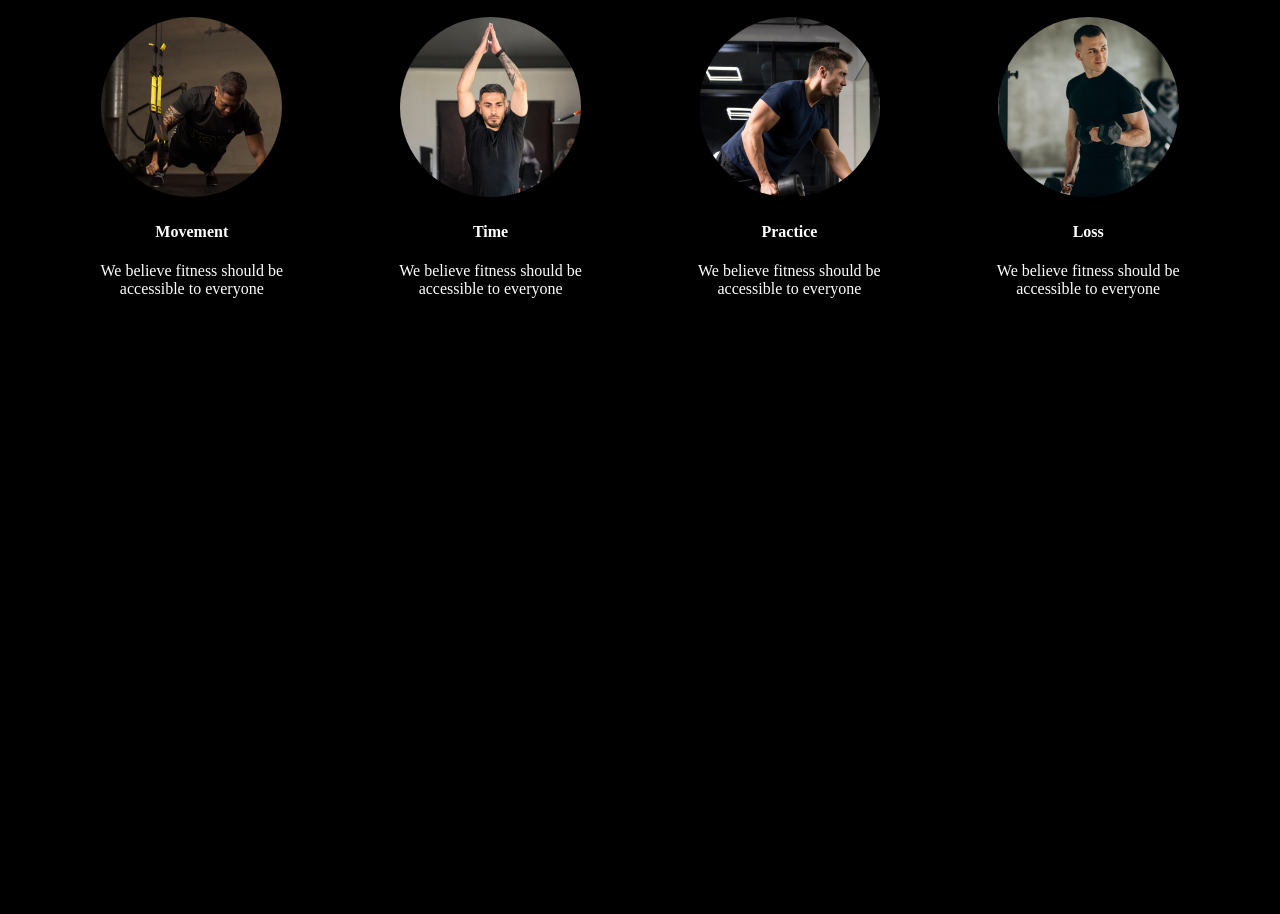
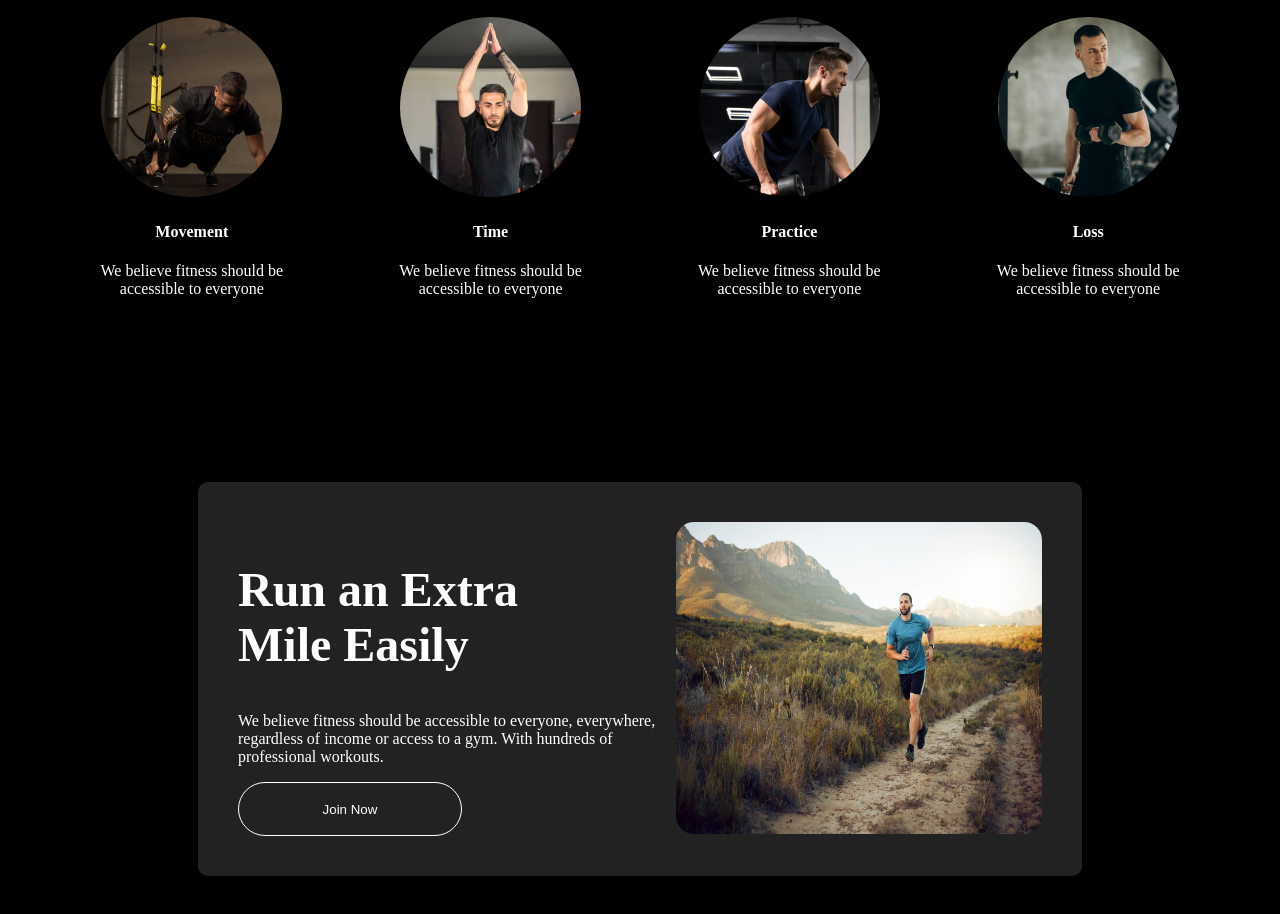
Before and after one commit to mdhasibseo/assingment-2, a plain HTML site: page index.html in a window 1280 px wide. Shown: the part 832-1746 px from the top of the page. Before the commit the page ends 1132 px from the top, so only its background shows below. Drawn offline with Linux system fonts and the light colour scheme.

Commit message:
run stracture added by me

```diff
--- a/index.html
+++ b/index.html
@@ -67,6 +67,15 @@
         </div>
 
         </section>
+        <section class="display-flex fitness-container">
+          <div>
+            <h1 class="fitness-header">Run an Extra Mile Easily</h1>
+            <p class="fitness-pra">We believe fitness should be accessible to everyone, everywhere, regardless of income or access to a gym. With hundreds of professional workouts.</p>
+            <button class="fitness-btn">Join Now</button>
+         </div>
+           <img class="run" src="images/run.jpg" alt="">
+
+        </section>
 
     </main>
     <footer>
--- a/style.css
+++ b/style.css
@@ -97,6 +97,39 @@
 .profile{
     border-radius: 100px;
 }
+.run{
+    height: 312px;
+    width: 366px;
+    border-radius: 18px;
+    box-shadow: box-shadow: rgba(0, 0, 0, 0.24) 0px 3px 8px; ;
+}
+.fitness-container{
+    margin-top: 100px;
+    justify-content: space-between;
+    background-color:rgba(34, 34, 34, 1) ;
+    padding: 40px;
+    margin: 190px;
+    border-radius: 10px;
+}
+.fitness-header{
+    max-width: 350px;
+    font-size: 3rem;
+}
+.fitness-btn{
+    width: 224px;
+    height: 54px;
+    border-radius: 42px;
+    border: 1px solid white;
+    background-color:rgba(34, 34, 34, 1) ;
+    color: white;
+}
+.fitness-btn:hover{
+    background-color: #E6533C;
+    transition: 0.9s;
+}
+.fitness-pra{
+    max-width: 443px;
+}
 @media screen and (max-width:576px) {
     .navber{
         padding-left: 5px;
```
